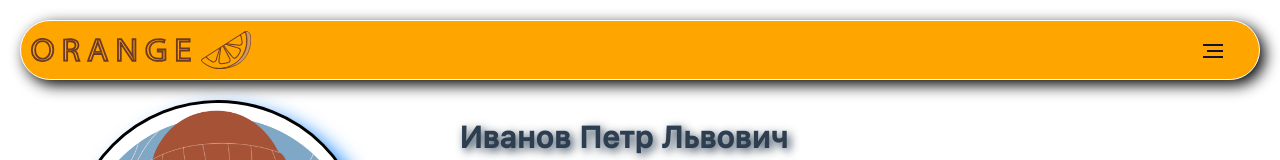
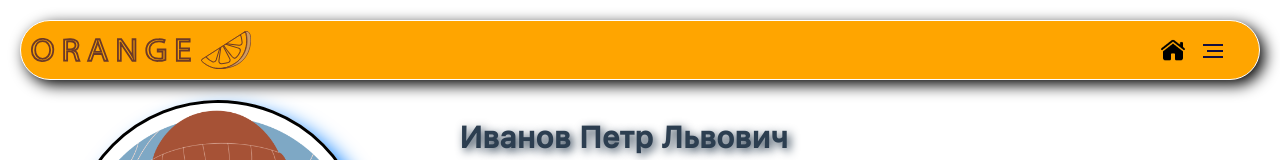
Before and after one commit to KirillDuplishev/hr-project, a Vue app: page /myprofile in a window 1280 px wide. Shown: the top 160 px of the page. Built offline with nearby package versions, Linux system fonts and the light colour scheme.

Commit message:
Возврат на главную страницу, закрытие SideBar при переходе

```diff
--- a/src/views/MainPage.vue
+++ b/src/views/MainPage.vue
@@ -8,7 +8,7 @@
       BurgerButton
   SideBarLeft
     span.burgerHeader Меню
-    button.btn-sidebar.third(@click="$router.push({path: '/myprofile'})") Мой профиль
+    button.btn-sidebar.third(@click="routeMyProfile") Мой профиль
     button.btn-sidebar.third Расчет ЗП
     button.btn-sidebar.third Рабочий график
     button.btn-sidebar.third(@click="$router.push({path:'/'})") Выход
@@ -28,6 +28,7 @@
 </template>
 
 <script>
+import { mutations } from "@/store.js";
 import SideBarLeft from '@/components/SideBarLeft.vue'
 import BurgerButton from '@/components/Burger.vue'
 export default {
@@ -42,6 +43,10 @@ export default {
     }
   },
   methods: {
+    routeMyProfile() {
+      this.$router.push({path: '/myprofile'})
+      mutations.toggleNav()
+    }
   }
 };
 </script>
--- a/src/views/MyProfile.vue
+++ b/src/views/MyProfile.vue
@@ -4,6 +4,8 @@
     .ico
       .text
       .img
+    .home-icon(@click="routeMainPage")
+      img.img-home(src="@/assets/img/home-icon.png")
     .block-burger
       BurgerButton
   SideBarLeft
@@ -66,7 +68,9 @@ export default {
     }
   },
   methods: {
-
+    routeMainPage() {
+      this.$router.push({path: '/MainPage'})
+    }
   }
 };
 </script>
@@ -75,6 +79,17 @@ export default {
 * {
   margin: 0;
   padding: 0;
+}
+
+.home-icon {
+  cursor: pointer;
+  position: absolute;
+  top: 15px;
+  right: 70px;
+}
+.img-home {
+  width: 32px;
+  height: 30px;
 }
 .img{
   width: 50px;
```
Also changed, not shown: src/assets/img/home-icon.png (added).
